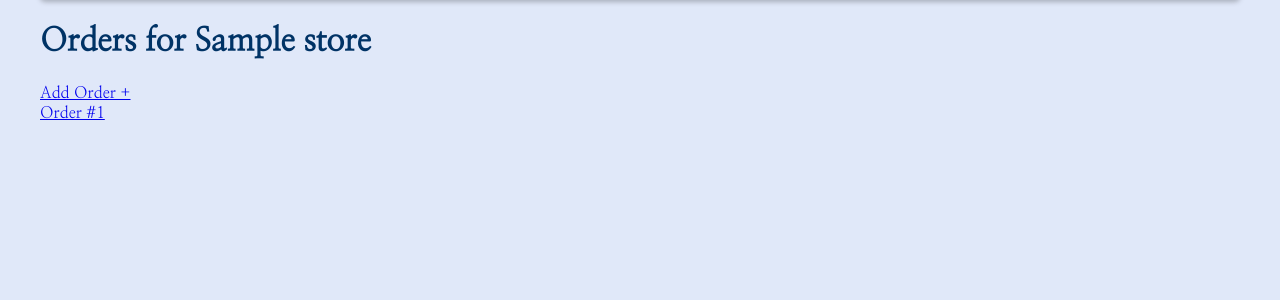
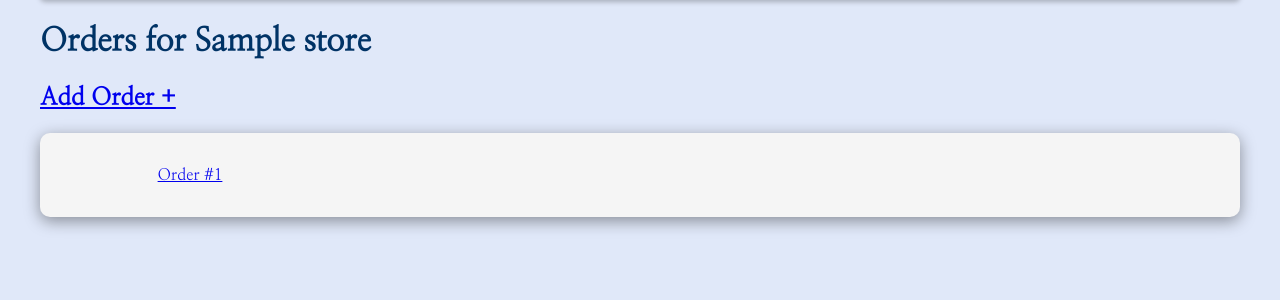
Before and after one commit to kjcioffi/django-ecommerce, a Django app: page /user-admin/store/orders in a window 1280 px wide. Shown: the part 83-383 px from the top of the page. Run offline with Django 4.2, Linux system fonts and the light colour scheme; a user stored in the database is signed in; tables that the repository leaves empty hold one stand-in row (values such as "Sample post").

Commit message:
Add visual styling for order list.

```diff
--- a/store/static/store/user-admin/order/order_admin.css
+++ b/store/static/store/user-admin/order/order_admin.css
@@ -1,3 +1,17 @@
+#orders {
+    display: grid;
+    grid-template-columns: repeat(4, 1fr);
+    justify-items: center;
+    align-items: center;
+    background-color: #f5f5f5;
+    border-radius: 10px;
+    box-shadow: 0 4px 16px rgb(0, 0, 0, .4);
+}
+
+.order {
+    margin-block: 2rem;
+}
+
 #order-panel {
     display: grid;
     grid-template-columns: 1fr 1fr;
--- a/store/templates/store/user-admin/order/order_admin.html
+++ b/store/templates/store/user-admin/order/order_admin.html
@@ -1,23 +1,25 @@
 {% extends "store/base.html" %}
+{% load static %}
+
+{% block stylesheet %}
+    <link rel="stylesheet" href="{% static 'store/user-admin/order/order_admin.css' %}">
+{% endblock %}
 
 {% block content %}
-
     {% if messages %}
         {% for message in messages %}
             <p>{{ message }}</p>
         {% endfor %}
     {% endif %}
 
-
-
     <h1>Orders for {{ store }}</h1>
 
-    <a href="{% url 'store:store_front' store_id=store.pk %}">Add Order &plus;</a>
+    <a href="{% url 'store:store_front' store_id=store.pk %}"><h2>Add Order &plus;</h2></a>
 
     {% if orders %}
-        <section>
+        <section id="orders">
         {% for order in orders %}
-            <a href="{% url 'store:order_admin_modify' pk=order.pk %}">{{ order }}</a>
+            <a class="order" href="{% url 'store:order_admin_modify' pk=order.pk %}">{{ order }}</a>
         {% endfor %}
         </section>
     {% endif %}
```
